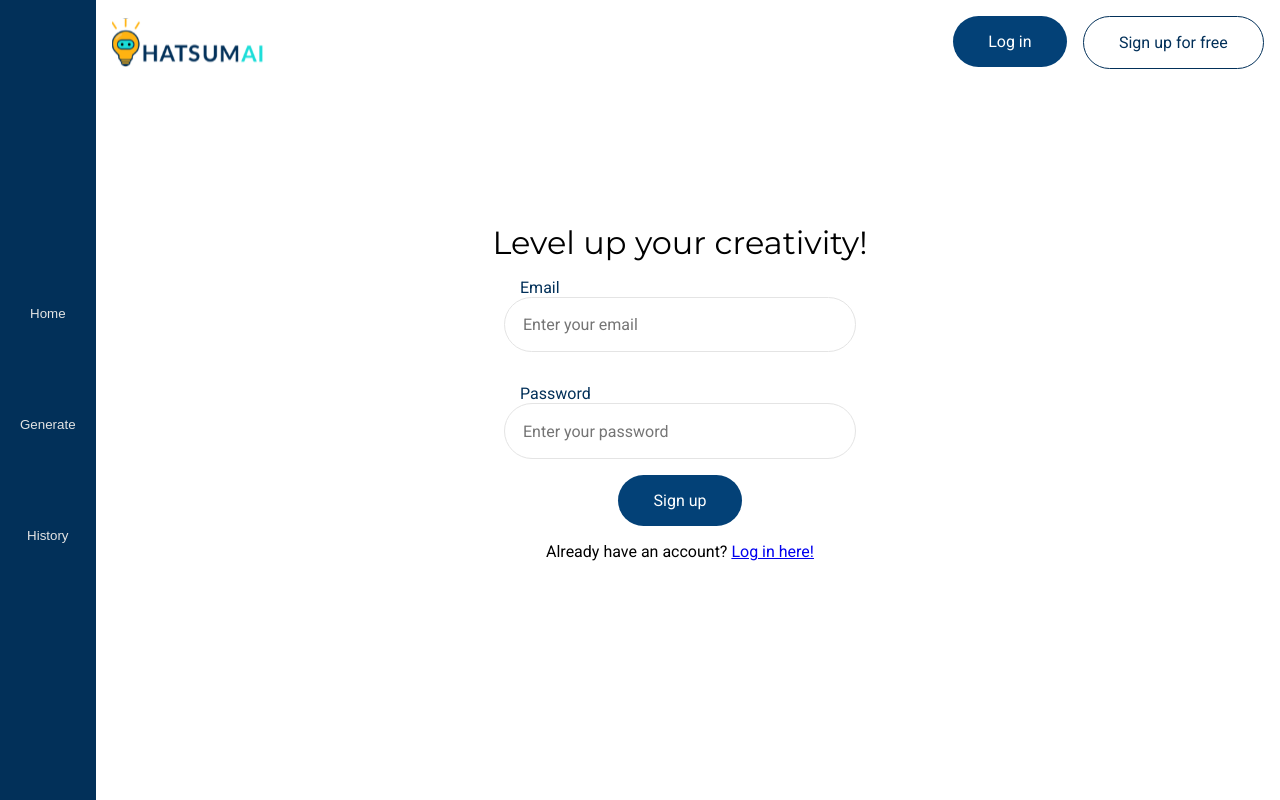
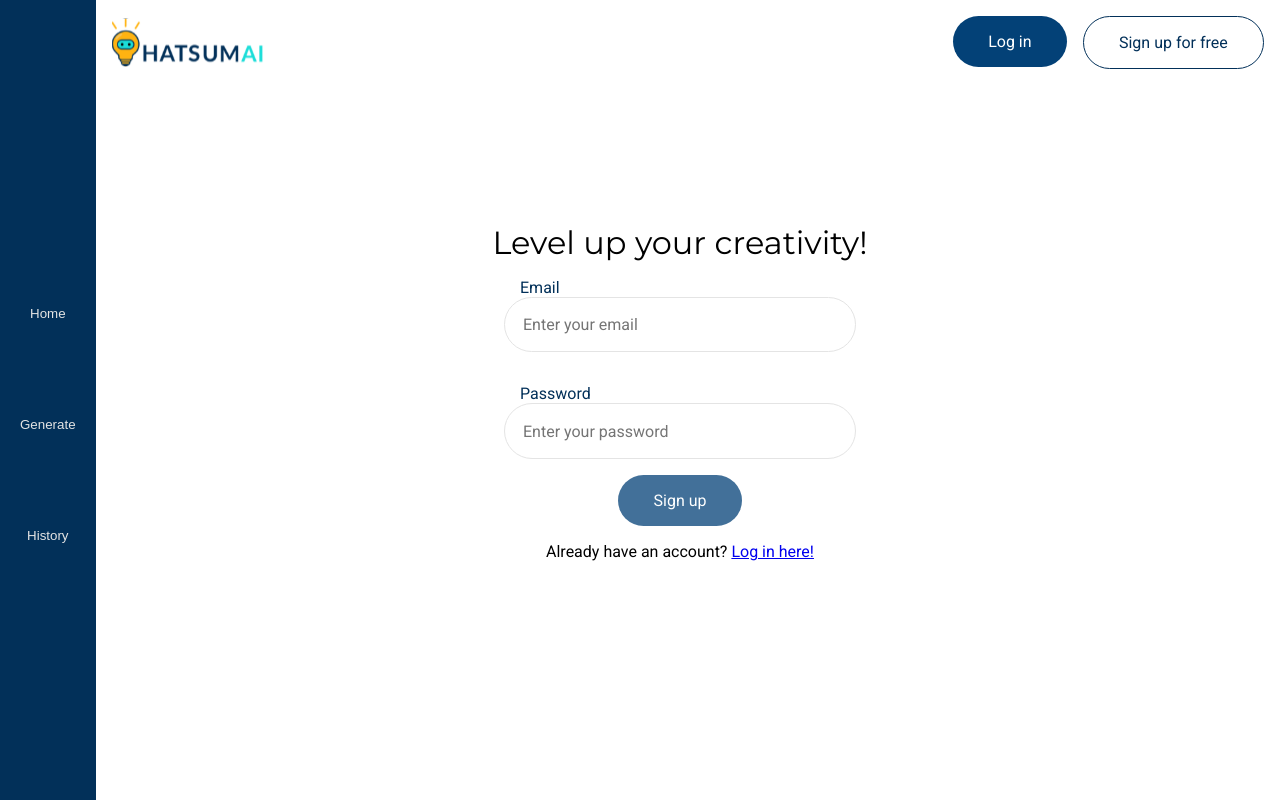
Before and after one commit to CHamilton02/hatsumai-FE, a Vue app: page /sign-up in a window 1280 px wide. Built offline with nearby package versions, Linux system fonts and the light colour scheme; some icons are missing.

Commit message:
feat: connect sign up endpoint

```diff
--- a/src/stores/user.ts
+++ b/src/stores/user.ts
@@ -2,6 +2,7 @@ import type { User } from '@/types/services/Login'
 import { defineStore } from 'pinia'
 import { loginService, registerService } from '../services/userService'
 import { ref } from 'vue'
+import axios from 'axios'
 
 export const useUserStore = defineStore('userStore', () => {
   const userToken = ref('')
@@ -18,10 +19,12 @@ export const useUserStore = defineStore('userStore', () => {
   async function register(user: User) {
     try {
       await registerService(user)
-      login(user)
-    } catch {
-      console.error('Failed to register.')
-      throw new Error()
+      await login(user)
+    } catch (error: unknown) {
+      if (axios.isAxiosError(error) && error.response?.data.error === 'Email already exists') {
+        throw new Error('Email already exists. Please log in or try a different email.')
+      }
+      throw new Error('Failed to sign up. Please try again later.')
     }
   }
 
--- a/src/views/SignUpView.vue
+++ b/src/views/SignUpView.vue
@@ -1,6 +1,43 @@
 <script setup lang="ts">
+import isEmailValid from '@/assets/utils/isEmailValid'
 import EmailInput from '@/components/EmailInput.vue'
 import PasswordInput from '@/components/PasswordInput.vue'
+import { useUserStore } from '@/stores/user'
+import type { User } from '@/types/services/Login'
+import { computed, ref, type Ref } from 'vue'
+
+const user: Ref<User> = ref({
+  email: '',
+  password: '',
+})
+const isValidUser = computed(() => {
+  if (!!user.value.email && !!user.value.password) {
+    return isEmailValid(user.value.email)
+  }
+  return false
+})
+const signUpFailureMessage = ref('')
+
+const userStore = useUserStore()
+
+function onUserEmailChange(newUserEmail: string) {
+  user.value.email = newUserEmail
+}
+
+function onUserPasswordChange(newUserPassword: string) {
+  user.value.password = newUserPassword
+}
+
+async function onSignUpButtonClick() {
+  if (isValidUser.value) {
+    try {
+      await userStore.register(user.value)
+    } catch (error: unknown) {
+      if (error instanceof Error) signUpFailureMessage.value = error.message
+      else signUpFailureMessage.value = 'Failed to sign up. Please try again later.'
+    }
+  }
+}
 </script>
 
 <template>
@@ -9,18 +46,27 @@ import PasswordInput from '@/components/PasswordInput.vue'
     <div class="sign-up-view-container__field">
       <label class="sign-up-view-container__field__label" for="email-field">Email</label>
       <EmailInput
-        @user-input="(userInput) => console.log(userInput)"
+        @user-input="(userInput) => onUserEmailChange(userInput)"
         placeholder-text="Enter your email"
       />
     </div>
     <div class="sign-up-view-container__field">
       <label class="sign-up-view-container__field__label" for="password-field">Password</label>
       <PasswordInput
-        @user-input="(userInput) => console.log(userInput)"
+        @user-input="(userInput) => onUserPasswordChange(userInput)"
         placeholder-text="Enter your password"
       />
     </div>
-    <button class="action-button">Sign up</button>
+    <p v-if="signUpFailureMessage" class="error-text">
+      {{ signUpFailureMessage }}
+    </p>
+    <button
+      :class="isValidUser ? 'action-button' : 'action-button--disabled'"
+      @click="onSignUpButtonClick()"
+    >
+      Sign up
+    </button>
+
     <p>Already have an account? <RouterLink to="/login">Log in here!</RouterLink></p>
   </div>
 </template>
```
